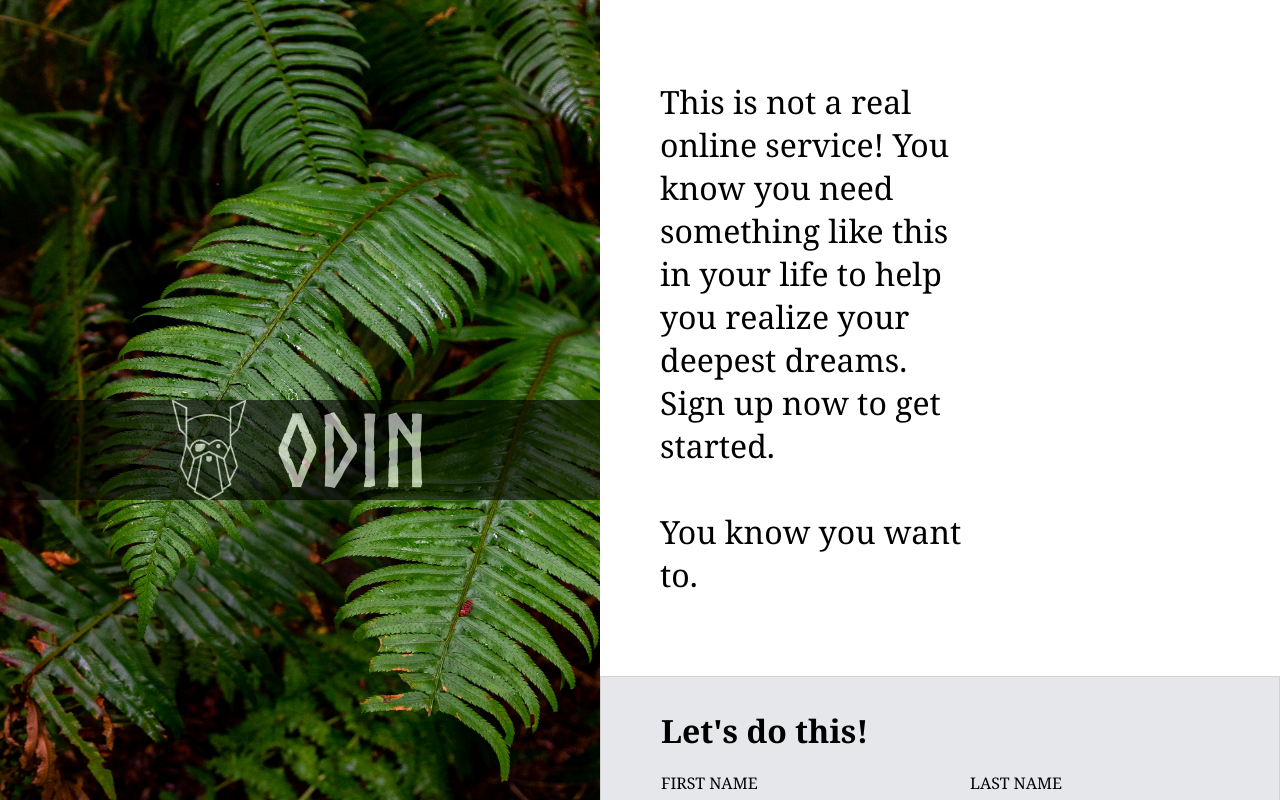
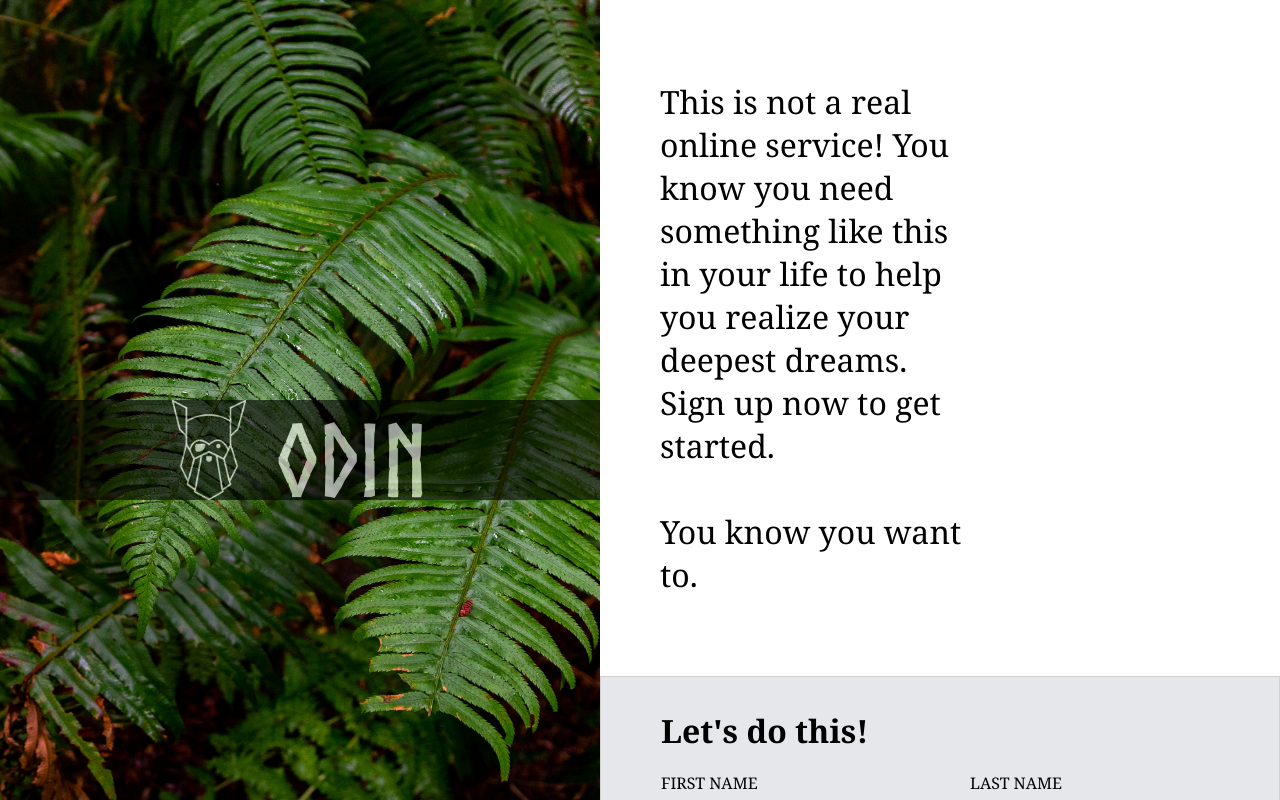
Before and after one commit to SwegCet/sign-up-Form, a plain HTML site: page index.html in a window 1280 px wide. Shown: the top 800 px of the page. Drawn offline with Linux system fonts and the light colour scheme.

Commit message:
Fixed minor bug with 'ODIN' text not lining up

```diff
--- a/script.js
+++ b/script.js
@@ -1,5 +1,5 @@
 
-/*Create a script that when clicked, checks if both password
+/*Create a script that when input has invalid format , checks if both password
 and confirmation is the same else outputs an error message
 '* Passwords do not match' and changes the borders of the password/confirmation containers to red*/
 
--- a/style.css
+++ b/style.css
@@ -48,6 +48,7 @@ body {
     display: flex;
     color: white;
     font-size: 100px;
+    height: 120px;
     margin: 0;
     flex-direction: column;
     justify-content: center;
```
